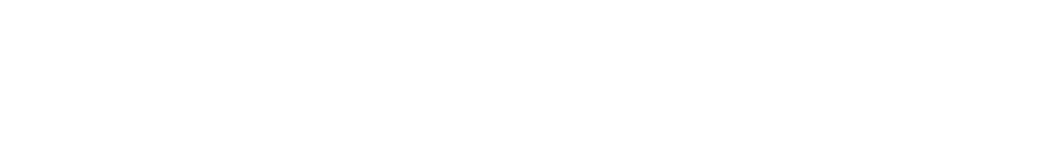
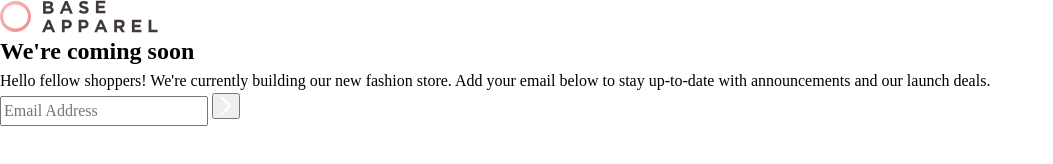
Before and after one commit to riccardofano/base_apparel, a website built with Vite: page index.html in a window 1280 px wide. Shown: the whole page, without its empty margins (0-1053 px from the left). Built offline with nearby package versions, Linux system fonts and the light colour scheme.

Commit message:
build html structure

```diff
--- a/index.html
+++ b/index.html
@@ -2,6 +2,7 @@
 <html lang="en">
   <head>
     <meta charset="UTF-8" />
+    <link rel="icon" type="image/svg+xml" href="images/favicon-32x32.png" />
     <meta name="viewport" content="width=device-width, initial-scale=1.0" />
     <link rel="preconnect" href="https://fonts.googleapis.com" />
     <link rel="preconnect" href="https://fonts.gstatic.com" crossorigin />
@@ -10,5 +11,27 @@
     <title>Base Apparel</title>
   </head>
   <body>
+    <header>
+      <img src="./images/logo.svg" alt="Base Apparel logo" />
+    </header>
+    <main>
+      <section>
+        <div class="hero"></div>
+      </section>
+      <section>
+        <h1><span>We're</span> coming soon</h1>
+        <p>
+          Hello fellow shoppers! We're currently building our new fashion store. Add your email below to stay up-to-date
+          with announcements and our launch deals.
+        </p>
+
+        <form action="#">
+          <input type="text" placeholder="Email Address" />
+          <button type="submit">
+            <img src="./images/icon-arrow.svg" alt="" />
+          </button>
+        </form>
+      </section>
+    </main>
   </body>
 </html>
```
